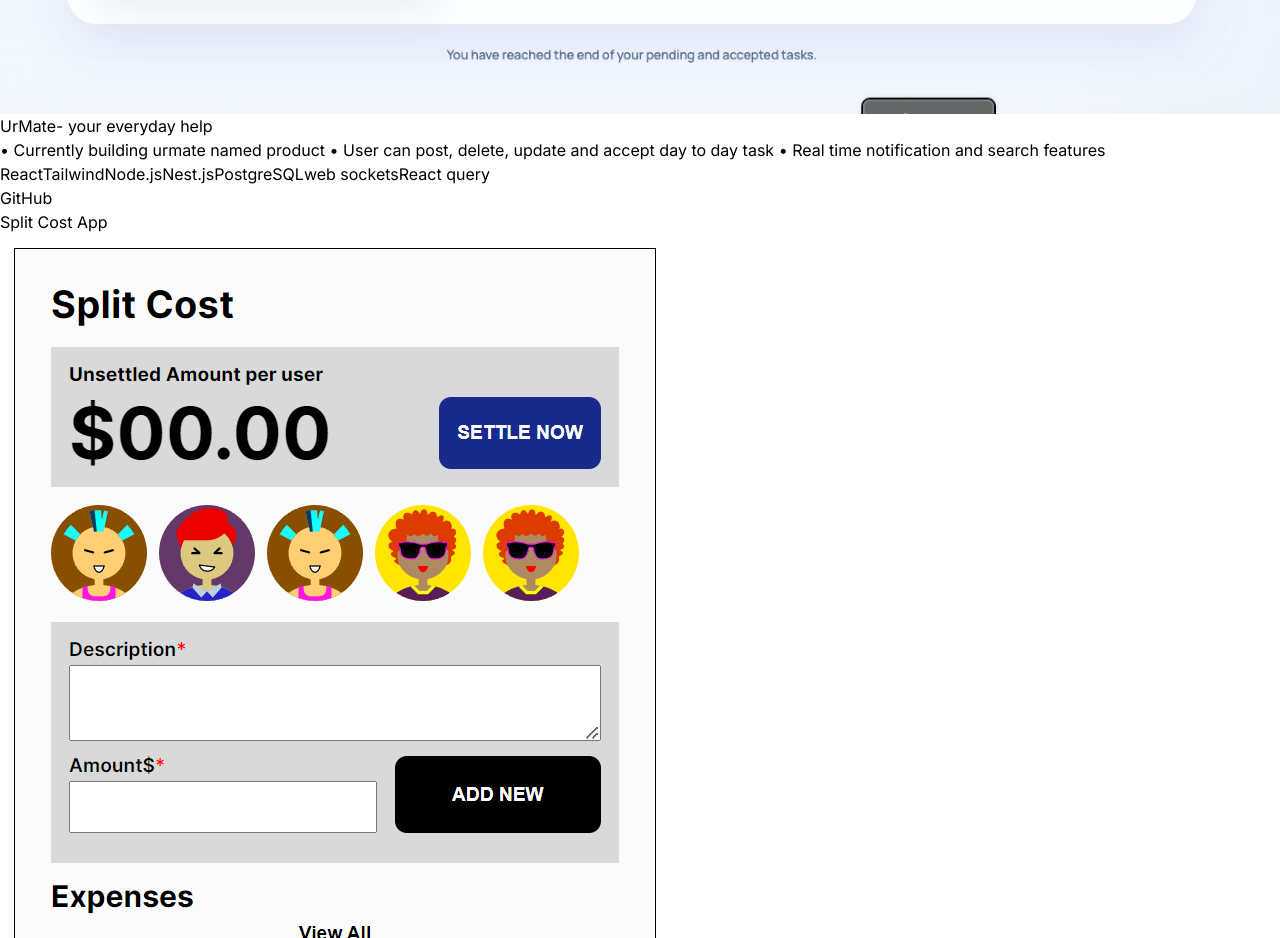
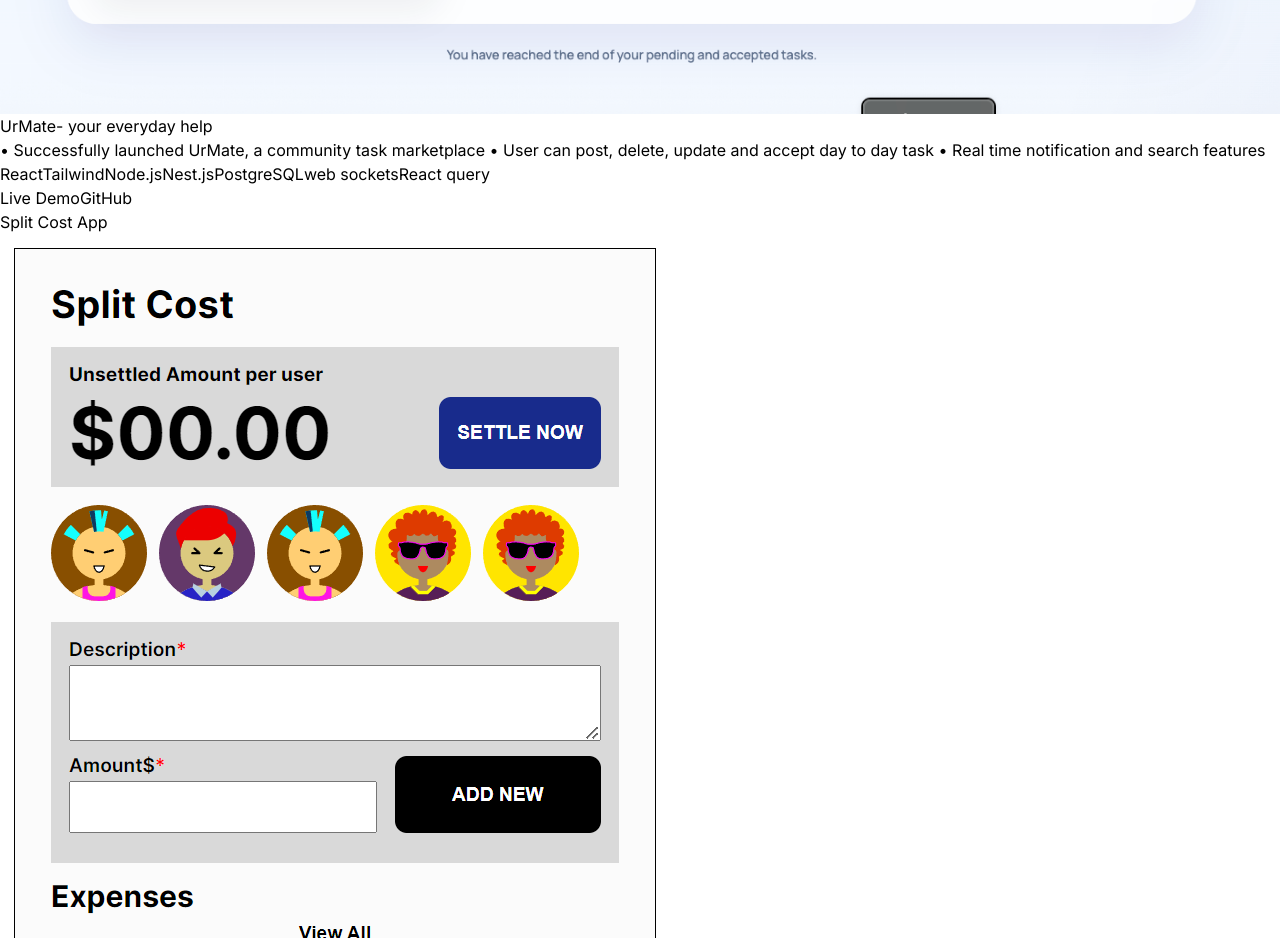
Before and after one commit to utsavcoder77/portfolio-utsav, a React (Vite) app in the folder frontend/: page / in a window 1280 px wide. Shown: the part 10014-10952 px from the top of the page. Built offline with nearby package versions, Linux system fonts and the light colour scheme; no server answers.

Commit message:
updated description for projects

```diff
--- a/frontend/src/components/Projects.jsx
+++ b/frontend/src/components/Projects.jsx
@@ -29,7 +29,7 @@ function Projects() {
       img: <ProjectGallery />,
       alt: "urmate",
       description: `
-  • Currently building urmate named product
+  • Successfully launched UrMate, a community task marketplace
   • User can post, delete, update and accept day to day task
   • Real time notification and search features
         `,
@@ -42,7 +42,8 @@ function Projects() {
         "web sockets",
         "React query",
       ],
-      github: "https://github.com/utsavcoder77/portfolio-utsav",
+      live: "https://urmate.com.au/",
+      github: "https://github.com/utsavcoder77/urmate",
       featured: true,
     },
     {
```
